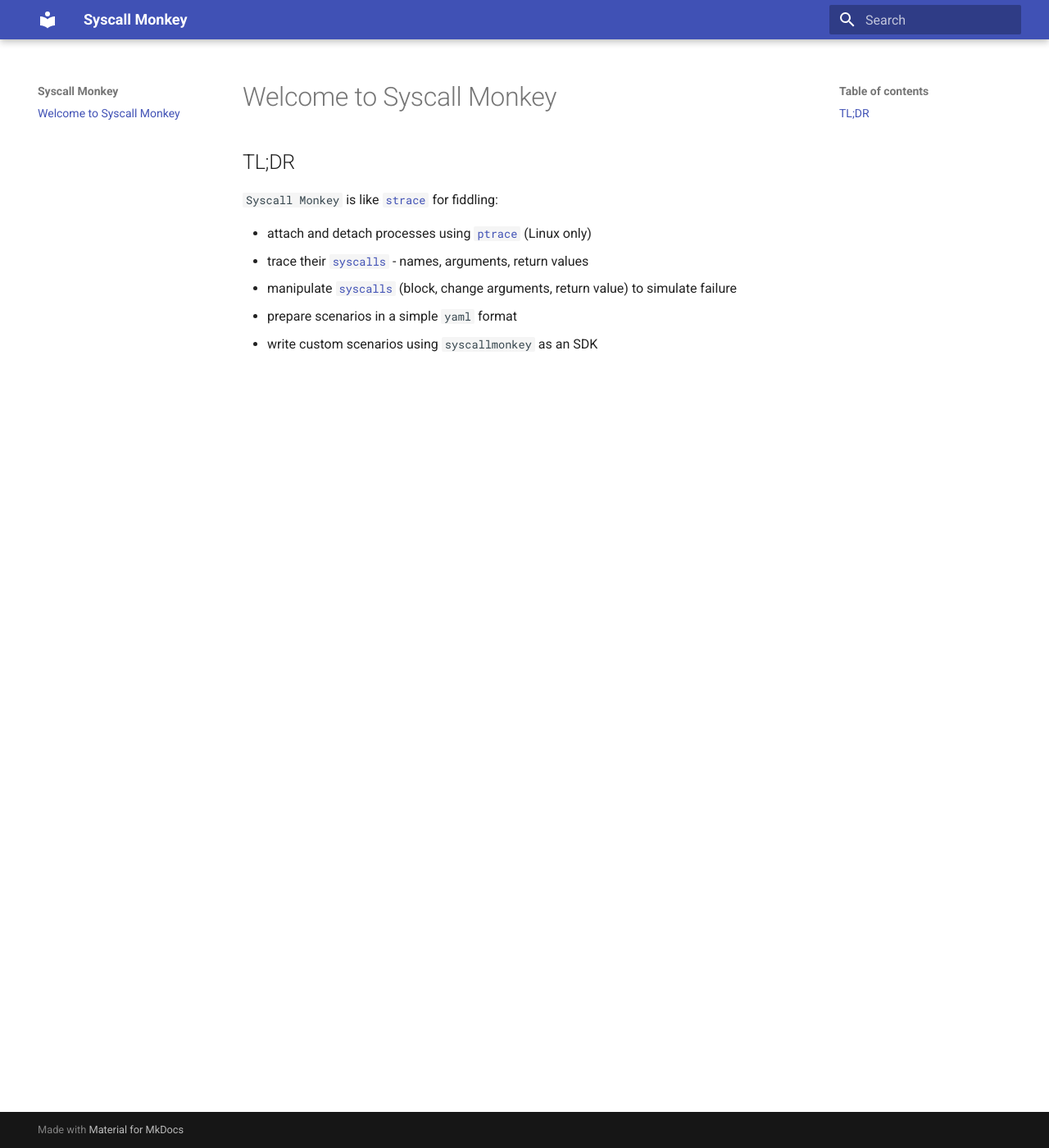
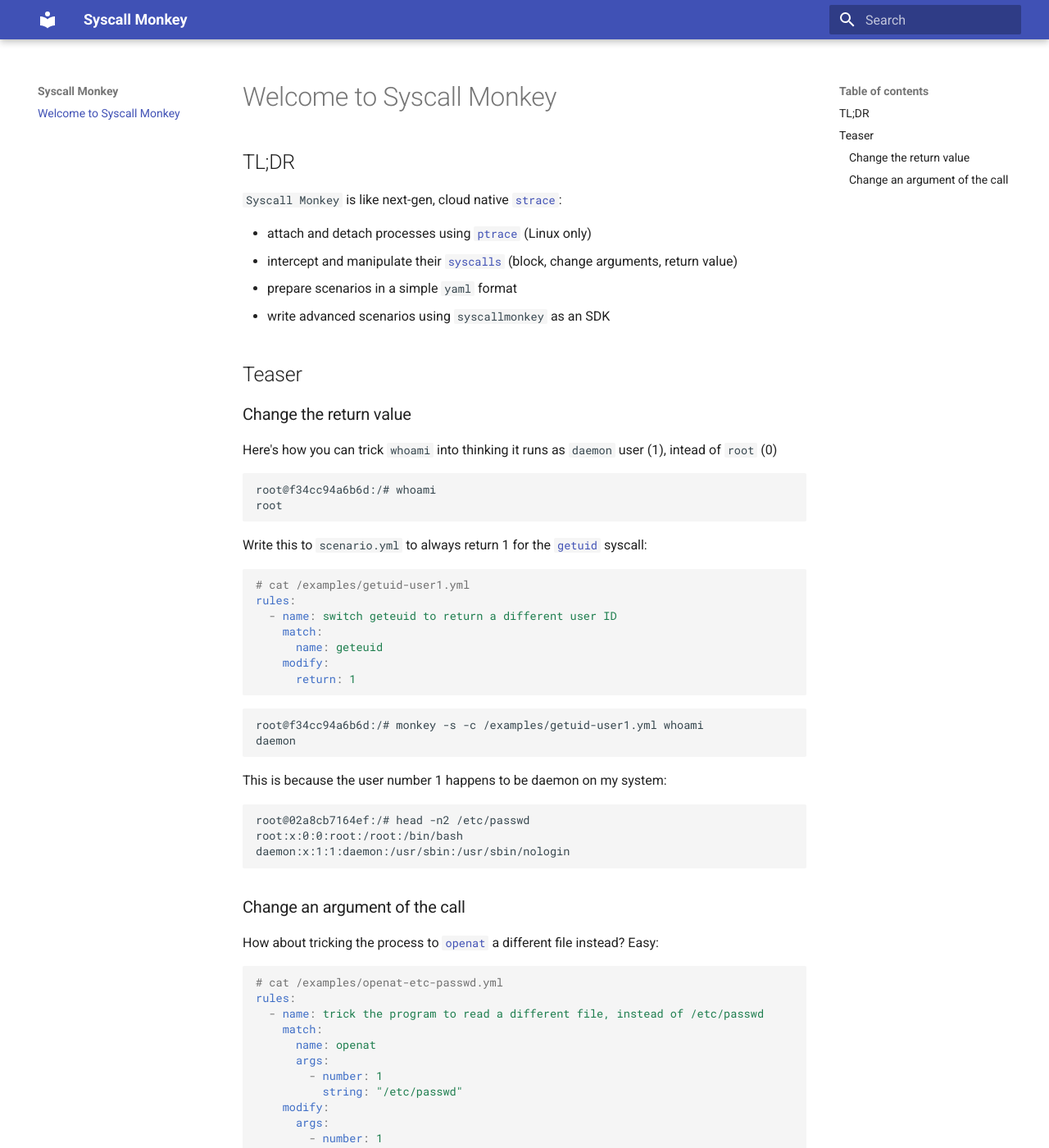
Before and after one commit to syscallmonkey/syscallmonkey.github.io, an MkDocs documentation site: the page built from docs/index.md, in a window 1280 px wide and 1400 px high. Shown: the whole window at 82% size. Built offline with MkDocs 1.6.1 and Material for MkDocs 9.7.7, drawn with Linux system fonts in a browser that asks for light colours; some of the changed text lies outside the part shown.

Commit message:
Setup basic landing page

````diff
--- a/docs/index.md
+++ b/docs/index.md
@@ -2,10 +2,72 @@
 
 ## TL;DR
 
-`Syscall Monkey` is like [`strace`](https://man7.org/linux/man-pages/man1/strace.1.html) for fiddling:
+`Syscall Monkey` is like next-gen, cloud native [`strace`](https://man7.org/linux/man-pages/man1/strace.1.html):
 
 - attach and detach processes using [`ptrace`](https://man7.org/linux/man-pages/man2/ptrace.2.html) (Linux only)
-- trace their [`syscalls`](https://man7.org/linux/man-pages/man2/syscalls.2.html) - names, arguments, return values
-- manipulate [`syscalls`](https://man7.org/linux/man-pages/man2/syscalls.2.html) (block, change arguments, return value) to simulate failure
+- intercept and manipulate their [`syscalls`](https://man7.org/linux/man-pages/man2/syscalls.2.html) (block, change arguments, return value)
 - prepare scenarios in a simple `yaml` format
-- write custom scenarios using `syscallmonkey` as an SDK
+- write advanced scenarios using `syscallmonkey` as an SDK
+
+## Teaser
+
+### Change the return value
+
+Here's how you can trick `whoami` into thinking it runs as `daemon` user (1), intead of `root` (0)
+
+```sh
+root@f34cc94a6b6d:/# whoami
+root
+```
+
+Write this to `scenario.yml` to always return 1 for the [`getuid`](https://linux.die.net/man/2/geteuid) syscall:
+
+```yaml
+# cat /examples/getuid-user1.yml
+rules:
+  - name: switch geteuid to return a different user ID
+    match:
+      name: geteuid
+    modify:
+      return: 1
+```
+
+```sh
+root@f34cc94a6b6d:/# monkey -s -c /examples/getuid-user1.yml whoami
+daemon
+```
+
+This is because the user number 1 happens to be daemon on my system:
+
+```sh
+root@02a8cb7164ef:/# head -n2 /etc/passwd
+root:x:0:0:root:/root:/bin/bash
+daemon:x:1:1:daemon:/usr/sbin:/usr/sbin/nologin
+```
+
+### Change an argument of the call
+
+How about tricking the process to [`openat`](https://linux.die.net/man/2/openat) a different file instead? Easy:
+
+```yaml
+# cat /examples/openat-etc-passwd.yml
+rules:
+  - name: trick the program to read a different file, instead of /etc/passwd
+    match:
+      name: openat
+      args:
+        - number: 1
+          string: "/etc/passwd"
+    modify:
+      args:
+        - number: 1
+          string: "/tmp/passwd"
+```
+
+```sh
+root@f34cc94a6b6d:/# whoami
+root
+root@bc2f54570070:/# echo "LOL-HACKED:x:0:0:root:/root:/bin/bash" > /tmp/passwd
+root@bc2f54570070:/# monkey -s -c /examples/openat-etc-passwd.yml whoami
+LOL-HACKED
+```
--- a/mkdocs.yml
+++ b/mkdocs.yml
@@ -8,5 +8,7 @@
 markdown_extensions:
   - toc:
       permalink: true
+  - pymdownx.highlight
+  - pymdownx.superfences
 plugins:
   - search
````
Also changed, not shown: README.md (+2 -1 lines).
